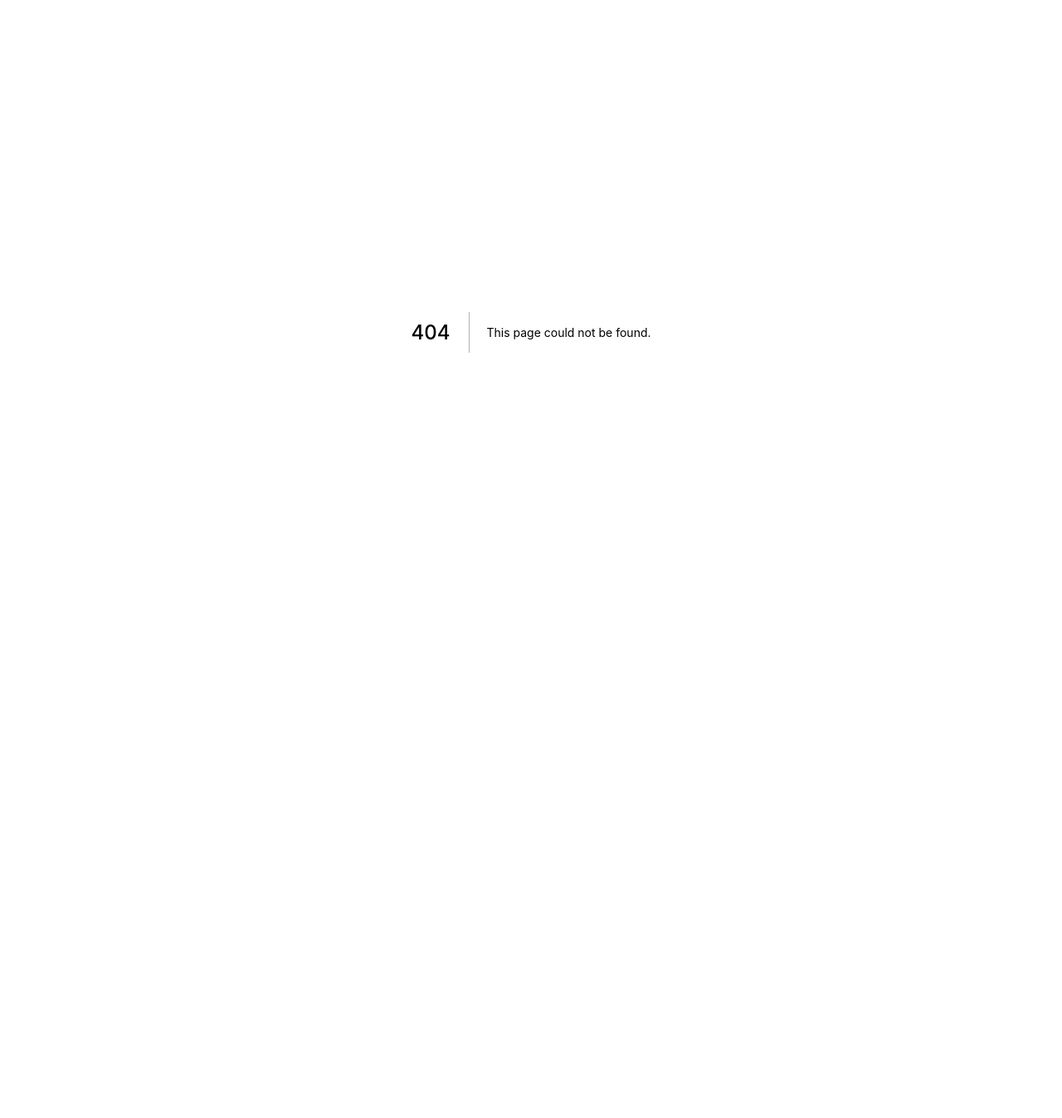
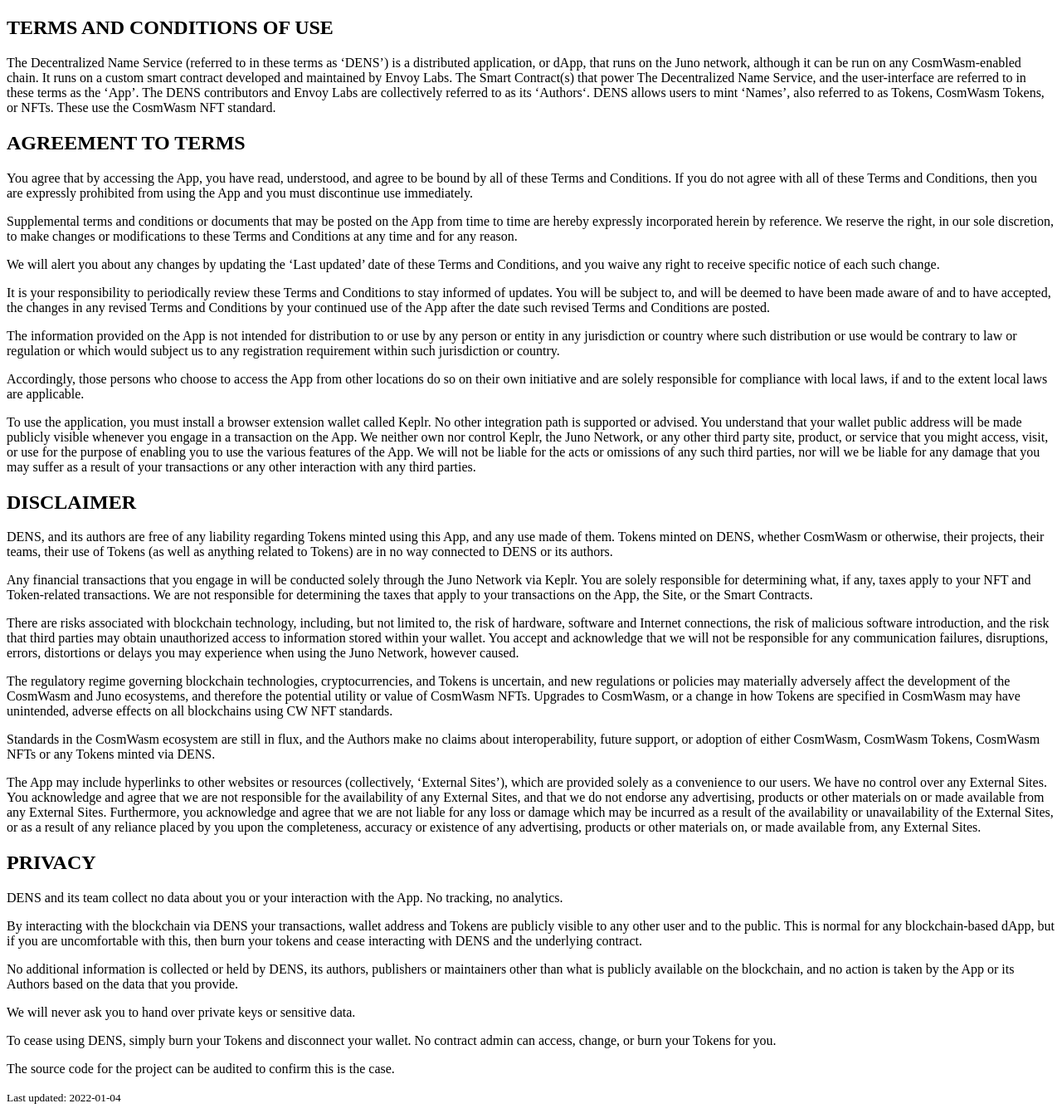
Before and after one commit to envoylabs/whoami-ui, a Next.js app: page /tcs in a window 1280 px wide. Before the commit this address had no page. Shown: the whole page at 83% size. Before the commit the page ends 800 px from the top, so only its background shows below. Built offline with nearby package versions, Linux system fonts and the light colour scheme.

Commit message:
Add some T&Cs with the IANAL caveat (#53)
* Add probably completely ineffectual t&cs #44

* Fix page build errors

```diff
--- a/pages/index.tsx
+++ b/pages/index.tsx
@@ -2,7 +2,6 @@ import type { NextPage } from 'next'
 import Link from 'next/link'
 import WalletLoader from 'components/WalletLoader'
 import PageLink from 'components/PageLink'
-//import { useSigningClient } from 'contexts/cosmwasm'
 import { LibraryIcon, MapIcon, PencilIcon } from '@heroicons/react/solid'
 
 const Home: NextPage = () => {
--- /dev/null
+++ b/pages/tcs.tsx
@@ -0,0 +1,183 @@
+import type { NextPage } from 'next'
+
+const Tcs: NextPage = () => {
+  return (
+    <div className="flex flex-col items-center text-left md:w-1/2 p-4">
+      <h2 className="text-4xl p-4 font-bold">TERMS AND CONDITIONS OF USE</h2>
+
+      <p className="p-2">
+        The Decentralized Name Service (referred to in these terms as
+        &lsquo;DENS&rsquo;) is a distributed application, or dApp, that runs on
+        the Juno network, although it can be run on any CosmWasm-enabled chain.
+        It runs on a custom smart contract developed and maintained by Envoy
+        Labs. The Smart Contract(s) that power The Decentralized Name Service,
+        and the user-interface are referred to in these terms as the
+        &lsquo;App&rsquo;. The DENS contributors and Envoy Labs are collectively
+        referred to as its &lsquo;Authors&lsquo;. DENS allows users to mint
+        &lsquo;Names&rsquo;, also referred to as Tokens, CosmWasm Tokens, or
+        NFTs. These use the CosmWasm NFT standard.
+      </p>
+
+      <h2 className="text-4xl p-4 font-bold">AGREEMENT TO TERMS</h2>
+
+      <p className="p-2">
+        You agree that by accessing the App, you have read, understood, and
+        agree to be bound by all of these Terms and Conditions. If you do not
+        agree with all of these Terms and Conditions, then you are expressly
+        prohibited from using the App and you must discontinue use immediately.
+      </p>
+
+      <p className="p-2">
+        Supplemental terms and conditions or documents that may be posted on the
+        App from time to time are hereby expressly incorporated herein by
+        reference. We reserve the right, in our sole discretion, to make changes
+        or modifications to these Terms and Conditions at any time and for any
+        reason.
+      </p>
+
+      <p className="p-2">
+        We will alert you about any changes by updating the &lsquo;Last
+        updated&rsquo; date of these Terms and Conditions, and you waive any
+        right to receive specific notice of each such change.
+      </p>
+
+      <p className="p-2">
+        It is your responsibility to periodically review these Terms and
+        Conditions to stay informed of updates. You will be subject to, and will
+        be deemed to have been made aware of and to have accepted, the changes
+        in any revised Terms and Conditions by your continued use of the App
+        after the date such revised Terms and Conditions are posted.
+      </p>
+
+      <p className="p-2">
+        The information provided on the App is not intended for distribution to
+        or use by any person or entity in any jurisdiction or country where such
+        distribution or use would be contrary to law or regulation or which
+        would subject us to any registration requirement within such
+        jurisdiction or country.
+      </p>
+
+      <p className="p-2">
+        Accordingly, those persons who choose to access the App from other
+        locations do so on their own initiative and are solely responsible for
+        compliance with local laws, if and to the extent local laws are
+        applicable.
+      </p>
+
+      <p className="p-2">
+        To use the application, you must install a browser extension wallet
+        called Keplr. No other integration path is supported or advised. You
+        understand that your wallet public address will be made publicly visible
+        whenever you engage in a transaction on the App. We neither own nor
+        control Keplr, the Juno Network, or any other third party site, product,
+        or service that you might access, visit, or use for the purpose of
+        enabling you to use the various features of the App. We will not be
+        liable for the acts or omissions of any such third parties, nor will we
+        be liable for any damage that you may suffer as a result of your
+        transactions or any other interaction with any third parties.
+      </p>
+
+      <h2 className="text-4xl p-4 font-bold">DISCLAIMER</h2>
+
+      <p className="p-2">
+        DENS, and its authors are free of any liability regarding Tokens minted
+        using this App, and any use made of them. Tokens minted on DENS, whether
+        CosmWasm or otherwise, their projects, their teams, their use of Tokens
+        (as well as anything related to Tokens) are in no way connected to DENS
+        or its authors.
+      </p>
+
+      <p className="p-2">
+        Any financial transactions that you engage in will be conducted solely
+        through the Juno Network via Keplr. You are solely responsible for
+        determining what, if any, taxes apply to your NFT and Token-related
+        transactions. We are not responsible for determining the taxes that
+        apply to your transactions on the App, the Site, or the Smart Contracts.
+      </p>
+
+      <p className="p-2">
+        There are risks associated with blockchain technology, including, but
+        not limited to, the risk of hardware, software and Internet connections,
+        the risk of malicious software introduction, and the risk that third
+        parties may obtain unauthorized access to information stored within your
+        wallet. You accept and acknowledge that we will not be responsible for
+        any communication failures, disruptions, errors, distortions or delays
+        you may experience when using the Juno Network, however caused.
+      </p>
+
+      <p className="p-2">
+        The regulatory regime governing blockchain technologies,
+        cryptocurrencies, and Tokens is uncertain, and new regulations or
+        policies may materially adversely affect the development of the CosmWasm
+        and Juno ecosystems, and therefore the potential utility or value of
+        CosmWasm NFTs. Upgrades to CosmWasm, or a change in how Tokens are
+        specified in CosmWasm may have unintended, adverse effects on all
+        blockchains using CW NFT standards.
+      </p>
+
+      <p className="p-2">
+        Standards in the CosmWasm ecosystem are still in flux, and the Authors
+        make no claims about interoperability, future support, or adoption of
+        either CosmWasm, CosmWasm Tokens, CosmWasm NFTs or any Tokens minted via
+        DENS.
+      </p>
+
+      <p className="p-2">
+        The App may include hyperlinks to other websites or resources
+        (collectively, &lsquo;External Sites&rsquo;), which are provided solely
+        as a convenience to our users. We have no control over any External
+        Sites. You acknowledge and agree that we are not responsible for the
+        availability of any External Sites, and that we do not endorse any
+        advertising, products or other materials on or made available from any
+        External Sites. Furthermore, you acknowledge and agree that we are not
+        liable for any loss or damage which may be incurred as a result of the
+        availability or unavailability of the External Sites, or as a result of
+        any reliance placed by you upon the completeness, accuracy or existence
+        of any advertising, products or other materials on, or made available
+        from, any External Sites.
+      </p>
+
+      <h2 className="text-4xl p-4 font-bold">PRIVACY</h2>
+
+      <p className="p-2">
+        DENS and its team collect no data about you or your interaction with the
+        App. No tracking, no analytics.
+      </p>
+
+      <p className="p-2">
+        By interacting with the blockchain via DENS your transactions, wallet
+        address and Tokens are publicly visible to any other user and to the
+        public. This is normal for any blockchain-based dApp, but if you are
+        uncomfortable with this, then burn your tokens and cease interacting
+        with DENS and the underlying contract.
+      </p>
+
+      <p className="p-2">
+        No additional information is collected or held by DENS, its authors,
+        publishers or maintainers other than what is publicly available on the
+        blockchain, and no action is taken by the App or its Authors based on
+        the data that you provide.
+      </p>
+
+      <p className="p-2">
+        We will never ask you to hand over private keys or sensitive data.
+      </p>
+
+      <p className="p-2">
+        To cease using DENS, simply burn your Tokens and disconnect your wallet.
+        No contract admin can access, change, or burn your Tokens for you.
+      </p>
+
+      <p className="p-2">
+        The source code for the project can be audited to confirm this is the
+        case.
+      </p>
+
+      <p className="p-2">
+        <small>Last updated: 2022-01-04</small>
+      </p>
+    </div>
+  )
+}
+
+export default Tcs
```
Also changed, not shown: components/Layout.tsx (+18 -1 lines).
